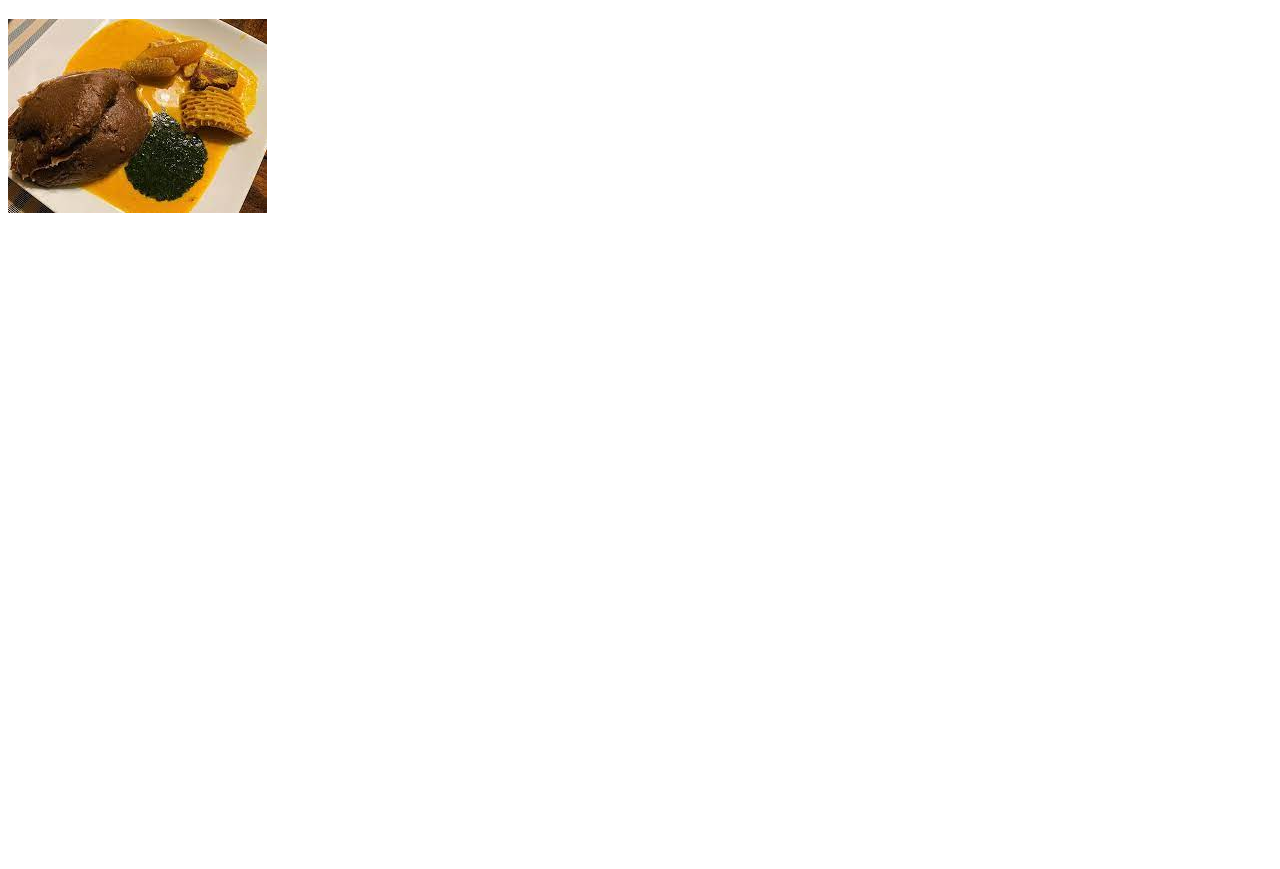
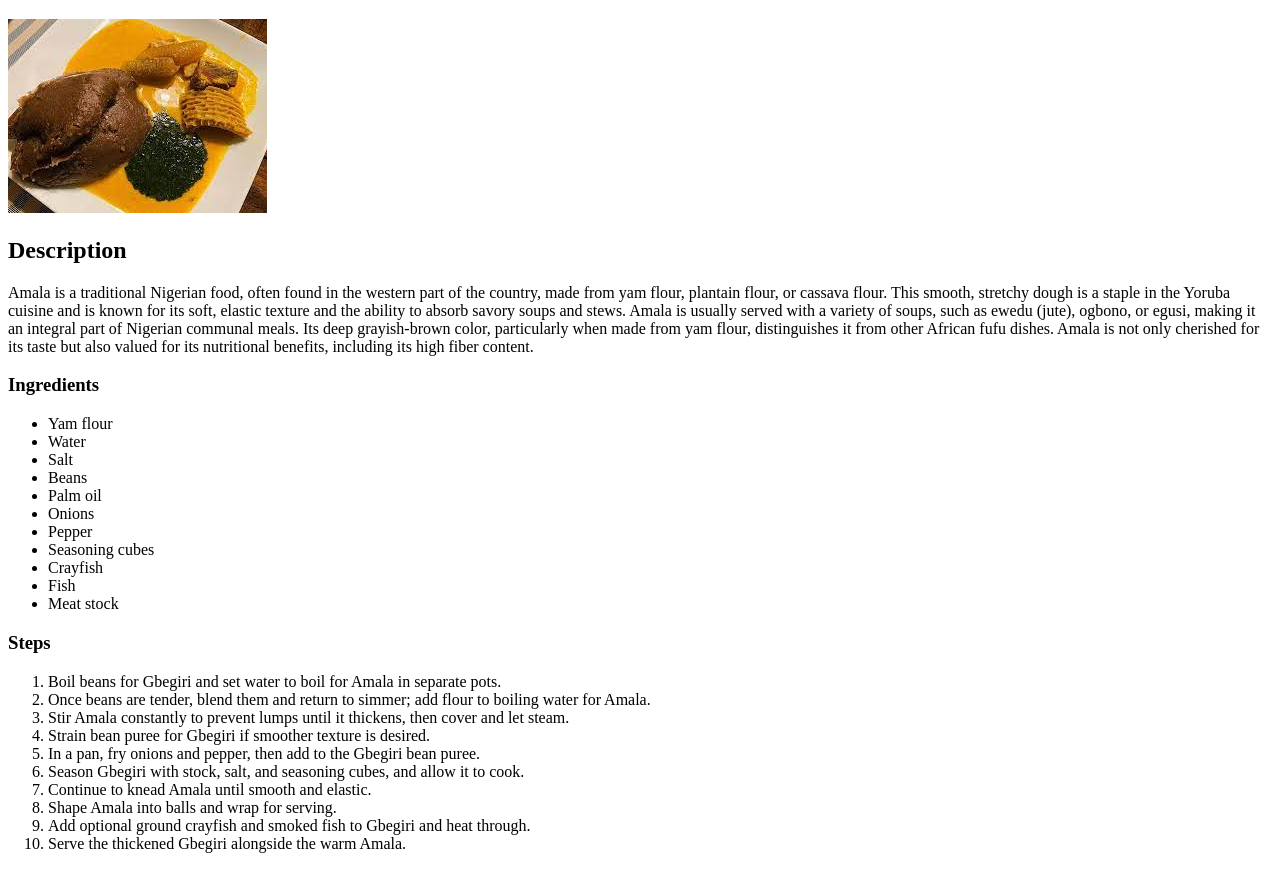
Before and after one commit to habmus/Recipes, a plain HTML site: page recipes/Amala.html in a window 1280 px wide. Shown: the part 61-930 px from the top of the page. Before the commit the page ends 800 px from the top, so only its background shows below. Drawn offline with Linux system fonts and the light colour scheme.

Commit message:
Finished Amala page

```diff
--- a/recipes/Amala.html
+++ b/recipes/Amala.html
@@ -1,10 +1,59 @@
 <!DOCTYPE html>
 <html>
+
 <head>
     <title>Amala</title>
 </head>
+
 <body>
     <h1>Amala</h1>
-        <img src="images/amala-and-soup.jpeg" alt="Amala image">
+    <img src="../images/amala-and-soup.jpeg" alt="Amala image">
+    <h2>Description</h2>
+    <p>Amala is a traditional Nigerian food, often found in the western part of the country, made from yam flour,
+        plantain flour, or cassava flour. This smooth,
+        stretchy dough is a staple in the Yoruba cuisine and is known for its soft, elastic texture and the ability to
+        absorb savory soups and stews. Amala is usually served with a variety of soups,
+        such as ewedu (jute), ogbono, or egusi, making it an integral part of Nigerian communal meals. Its deep
+        grayish-brown color, particularly when made from yam flour, distinguishes it from other African fufu dishes.
+        Amala is not only cherished for its taste but also valued for its nutritional benefits,
+        including its high fiber content.</p>
+    <h3>Ingredients</h3>
+    <ul>
+        <li>Yam flour</li>
+        <li>Water</li>
+        <li>Salt</li>
+        <li>Beans</li>
+        <li>Palm oil</li>
+        <li>Onions</li>
+        <li>Pepper</li>
+        <li>Seasoning cubes</li>
+        <li>Crayfish</li>
+        <li>Fish</li>
+        <li>Meat stock</li>
+    </ul>
+    <h3>Steps</h3>
+    <ol>
+        <li>Boil beans for Gbegiri and set water to boil for Amala in separate pots.</li>
+        <li>Once beans are tender, blend them and return to simmer; add flour to boiling water for Amala.</li>
+        <li>Stir Amala constantly to prevent lumps until it thickens, then cover and let steam. </li>
+        <li>Strain bean puree for Gbegiri if smoother texture is desired.
+        </li>
+        <li>In a pan, fry onions and pepper, then add to the Gbegiri bean puree.
+        </li>
+        <li>Season Gbegiri with stock, salt, and seasoning cubes, and allow it to cook.
+        </li>
+        <li>Continue to knead Amala until smooth and elastic.
+        </li>
+        <li>Shape Amala into balls and wrap for serving.
+        </li>
+        <li>Add optional ground crayfish and smoked fish to Gbegiri and heat through.
+        </li>
+        <li>Serve the thickened Gbegiri alongside the warm Amala.
+
+
+
+        </li>
+    </ol>
 </body>
+
 </html>
```
Lines whose indentation alone changed are shown as unchanged.
